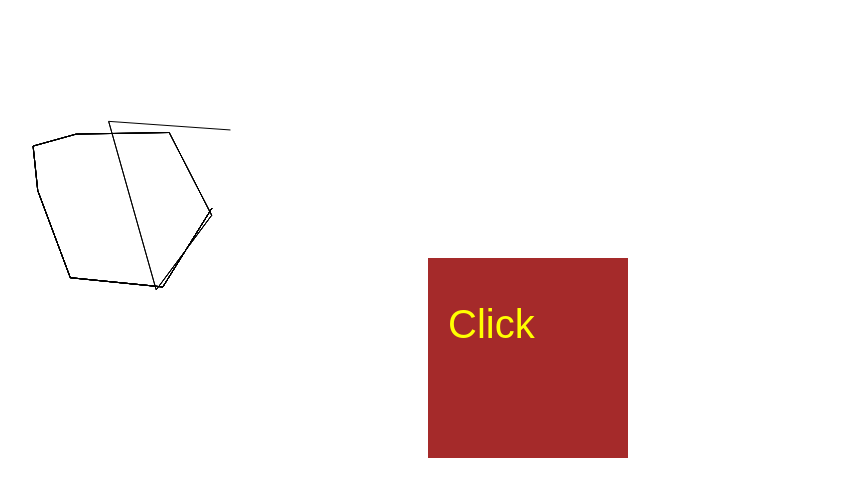
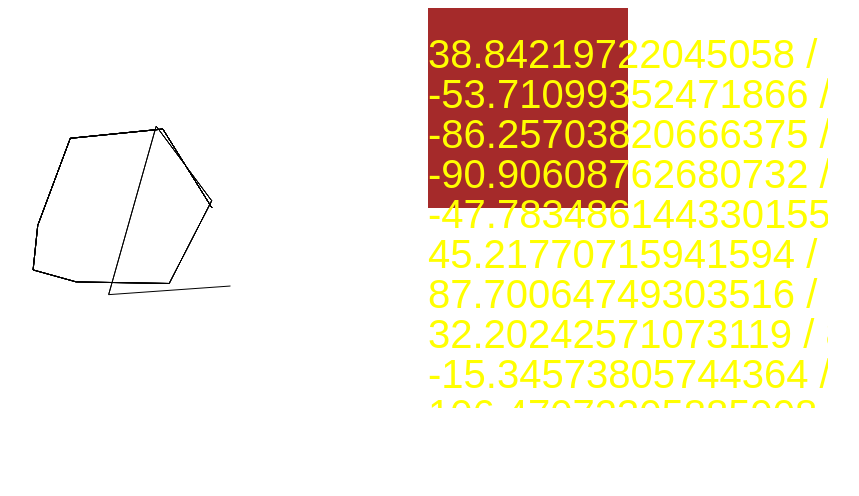
Before and after one commit to olisit/plotship, a plain HTML site: page index.html in a window 1280 px wide. Shown: the whole page, without its empty margins (84-943 px from the left). Drawn offline with Linux system fonts and the light colour scheme.

Commit message:
Update index.html

```diff
--- a/index.html
+++ b/index.html
@@ -3,9 +3,9 @@
 <body>
 
 
-<canvas id="Canvas1" width="500" height="450">
+<canvas id="Canvas1" width="500" height="400">
 Your browser does not support the HTML5 canvas tag.</canvas>
-<canvas id="Canvas2" width="200" height="200"></canvas>
+<canvas id="Canvas2" width="400" height="400"></canvas>
 
 <script>
 var c1 = document.getElementById("Canvas1");
@@ -18,7 +18,7 @@ var ct2 = c2.getContext("2d");
   ct2.fillRect(0,0,200,200)
   ct2.fillStyle="yellow"
  ct2.font="40px Arial"
-  ct2.fillText("Click",20,80)
+
 var p=0, s=22, a=0, ang
 var shp={x:200, y:200}
 const rad=180/3.142
@@ -28,7 +28,7 @@ alert("Start")
 function drawShp(){
  ct1.beginPath()
   ang=ar[1]+a
- ct1.moveTo(shp.x + s*ar[0]*Math.cos(ang*rad), shp.y+ s*ar[0]*Math.sin(ang*rad) )
+ ct1.moveTo(shp.x + s*ar[0]*Math.cos(ang*rad), shp.y- s*ar[0]*Math.sin(ang*rad) )
 
 proc=setInterval(next,500)
 
@@ -43,7 +43,8 @@ proc=setInterval(next,500)
                    ct1.stroke()
                      return}
      ang=ar[p+1]+a
-  ct1.lineTo(shp.x+ s*ar[p]*Math.cos(ang*rad), shp.y + s*ar[p]*Math.sin(ang*rad))
+  ct1.lineTo(shp.x+ s*ar[p]*Math.cos(ang*rad), shp.y - s*ar[p]*Math.sin(ang*rad))
+    ct2.fillText(s*ar[p]*Math.cos(ang*rad)+" / "+  s*ar[p]*Math.sin(ang*rad),0,20+p*20)
 
  ct1.stroke()
 
```
